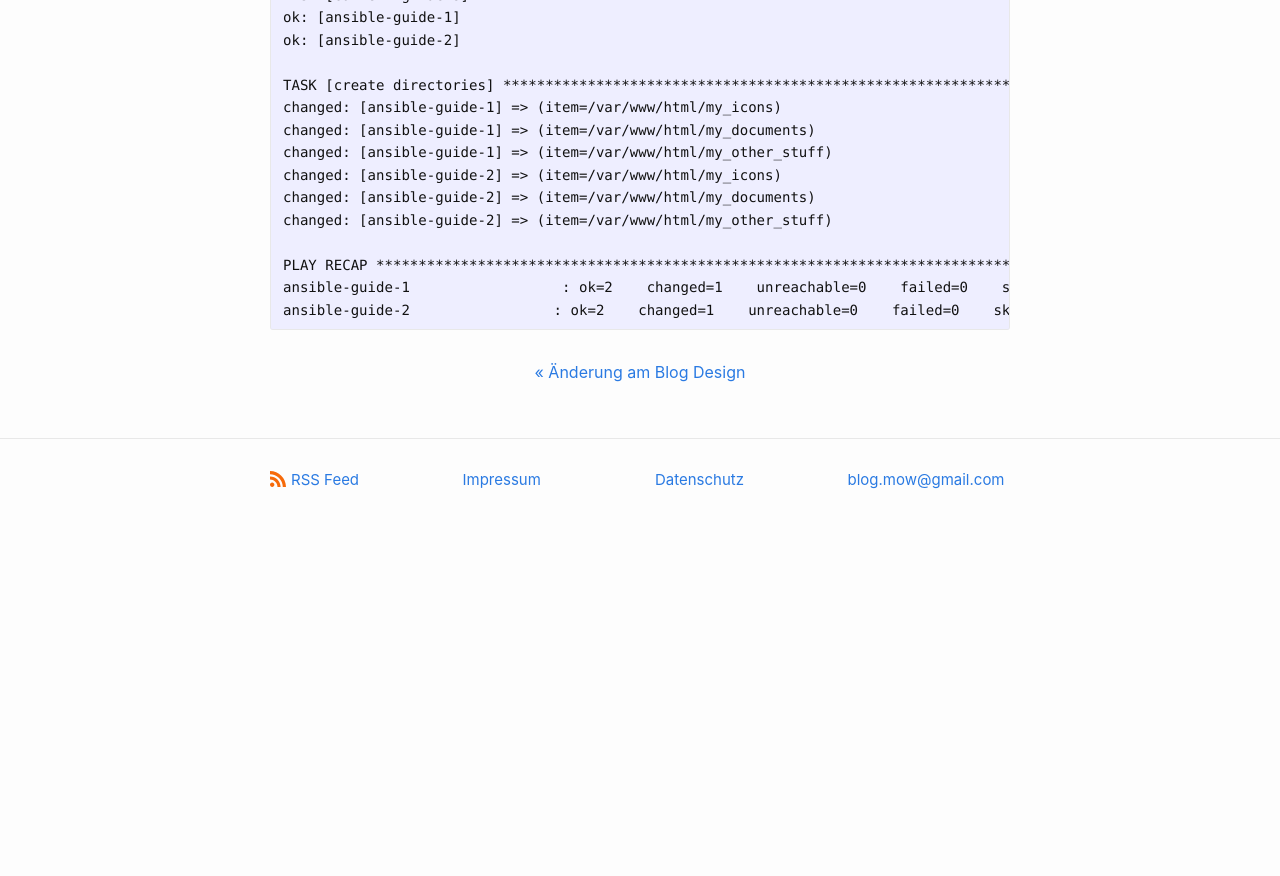
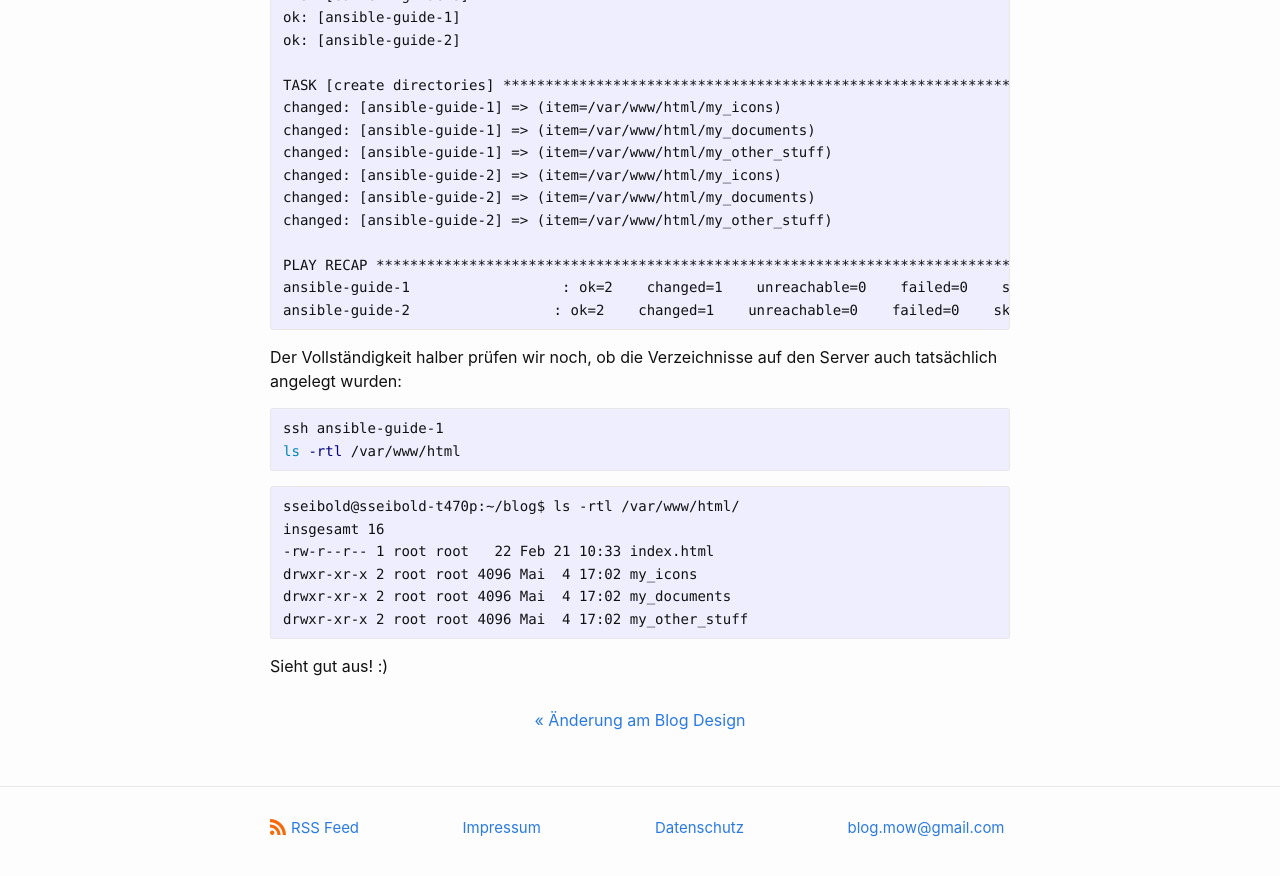
Before and after one commit to dermow/staging, a Jekyll site: the page built from _posts/2021-05-03-ansible-guide-10.markdown, in a window 1280 px wide and 900 px high, scrolled down 2636 px. Shown: the top 876 px of the window. Built offline with Jekyll 4.4.1, drawn with Linux system fonts in a browser that asks for light colours; comment, search, counter and statistics services are not loaded; before the commit the page ends 3188 px from its top, so only the background shows below that.

Commit message:
Update 2021-05-03-ansible-guide-10.markdown

````diff
--- a/_posts/2021-05-03-ansible-guide-10.markdown
+++ b/_posts/2021-05-03-ansible-guide-10.markdown
@@ -114,3 +114,20 @@ PLAY RECAP *********************************************************************
 ansible-guide-1                  : ok=2    changed=1    unreachable=0    failed=0    skipped=0    rescued=0    ignored=0
 ansible-guide-2                 : ok=2    changed=1    unreachable=0    failed=0    skipped=0    rescued=0    ignored=0
 ```
+
+Der Vollständigkeit halber prüfen wir noch, ob die Verzeichnisse auf den Server auch tatsächlich angelegt wurden:
+
+```bash
+ssh ansible-guide-1
+ls -rtl /var/www/html
+```
+```
+sseibold@sseibold-t470p:~/blog$ ls -rtl /var/www/html/
+insgesamt 16
+-rw-r--r-- 1 root root   22 Feb 21 10:33 index.html
+drwxr-xr-x 2 root root 4096 Mai  4 17:02 my_icons
+drwxr-xr-x 2 root root 4096 Mai  4 17:02 my_documents
+drwxr-xr-x 2 root root 4096 Mai  4 17:02 my_other_stuff
+```
+
+Sieht gut aus! :)
````
